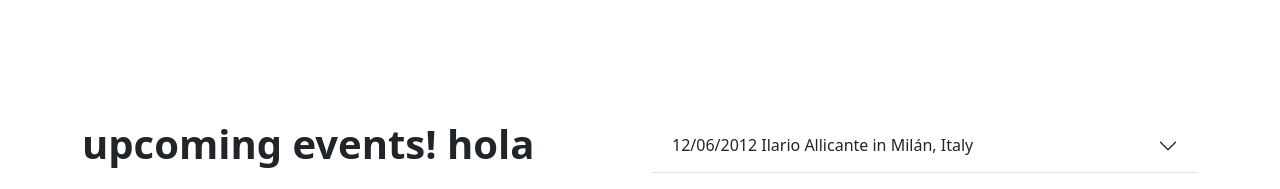
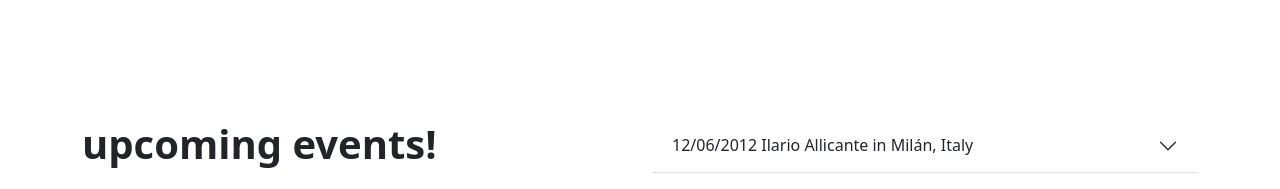
Before and after one commit to agustinalima/cocoon, a website: page index.html in a window 1280 px wide. Shown: the part 1220-1409 px from the top of the page. Drawn offline with nearby package versions, Linux system fonts and the light colour scheme.

Commit message:
prueba 3

```diff
--- a/index.html
+++ b/index.html
@@ -66,7 +66,7 @@
       <section class="container pt-7 pb-7 ">
         <div class="row">
           <article class="col-12 col-md-6">
-            <h2 class="h1 fw-bold mb-4">upcoming events! hola</h2>
+            <h2 class="h1 fw-bold mb-4">upcoming events!</h2>
             <p class="mb-4">
               To see a full listing of Cocoon Productions events and to attend or buy tickets to please use the button
               below.
```
